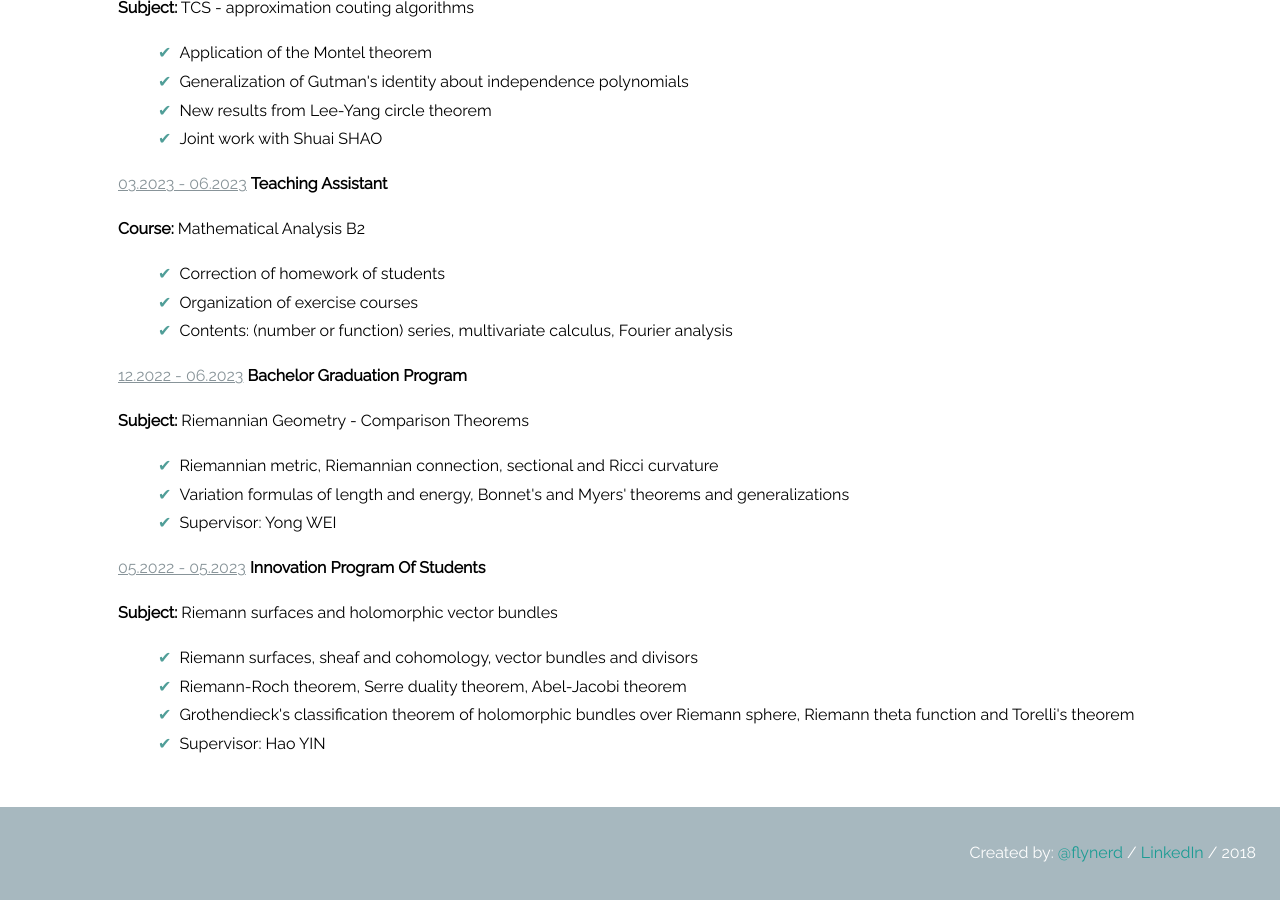
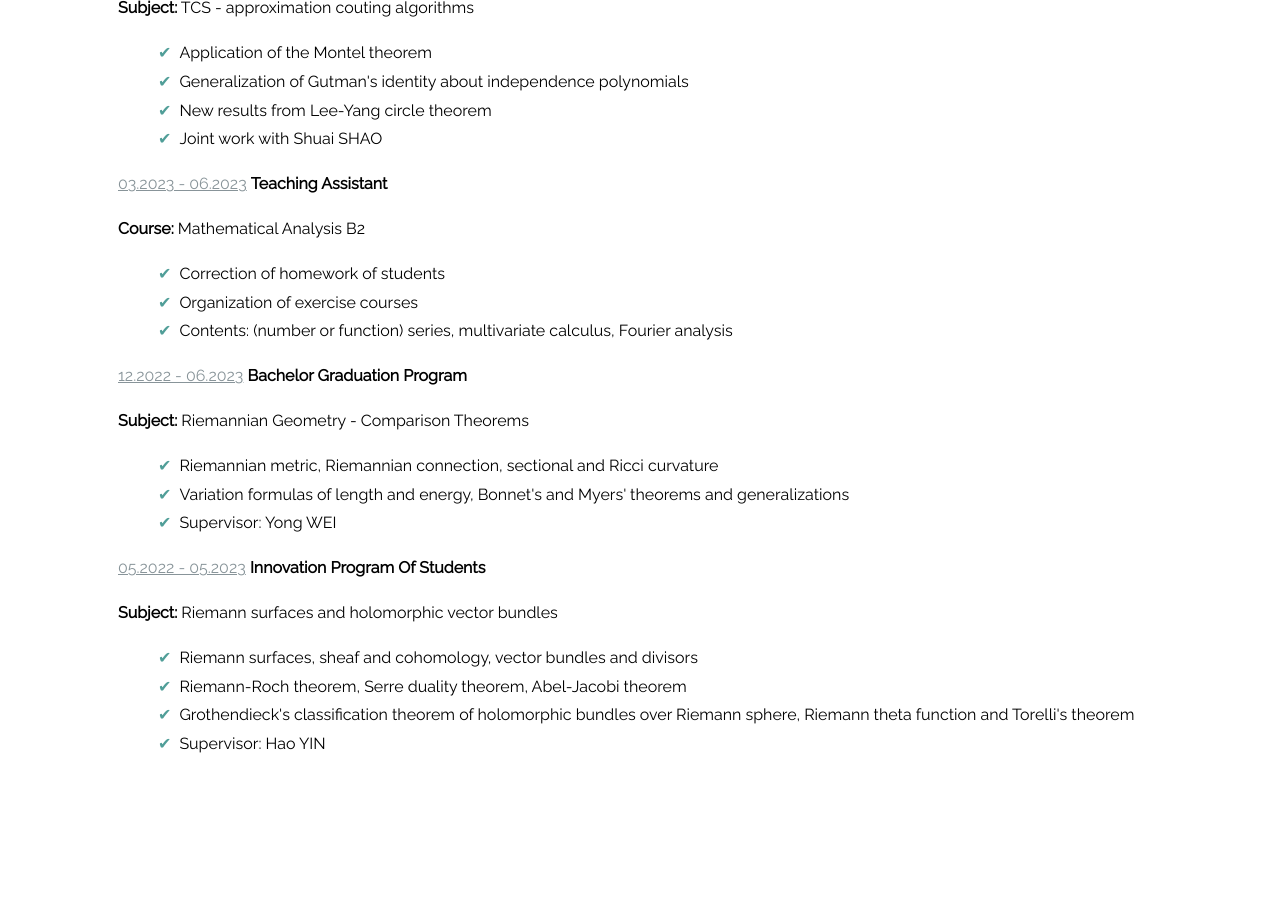
Before and after one commit to XiaoweiYEXavier/XiaoweiYEXavier.github.io, a Jekyll site: the page CV/index.html, which Jekyll copies as it is, in a window 1280 px wide and 900 px high, scrolled down 963 px. Built offline with Jekyll 4.4.1, drawn with Linux system fonts in a browser that asks for light colours; nearby versions of some CDN libraries; after the commit the page ends 1770 px from its top, so only the background shows below that.

Commit message:
Update index.html

```diff
--- a/CV/index.html
+++ b/CV/index.html
@@ -103,8 +103,5 @@
     </section>
 
   </main>
-  <footer>
-    <p>Created by: <a href="https://www.flynerd.pl/">@flynerd</a>  / <a href="https://www.linkedin.com/in/ritalyczywek/">LinkedIn</a> / 2018 </p>
-  </footer>
 </body>
 </html>
```
